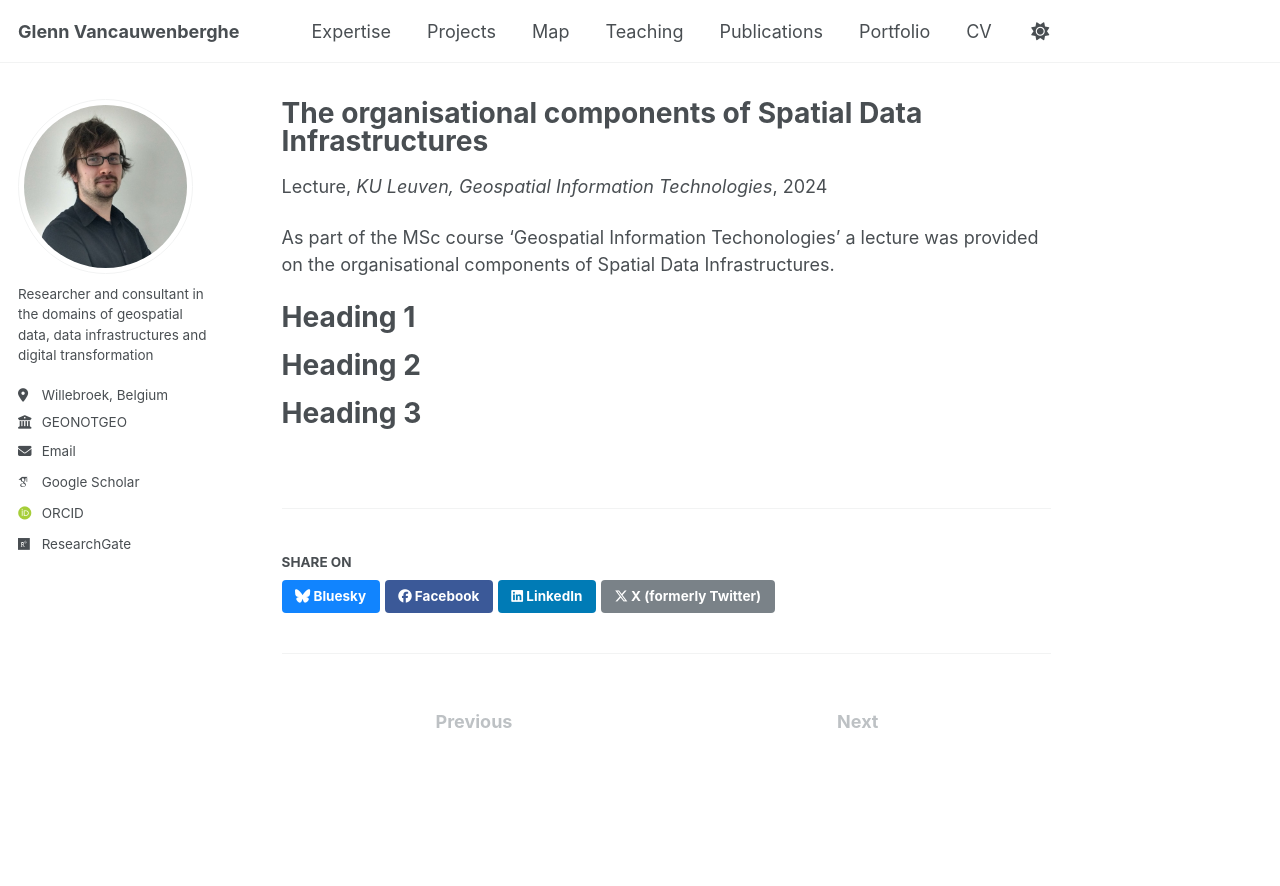
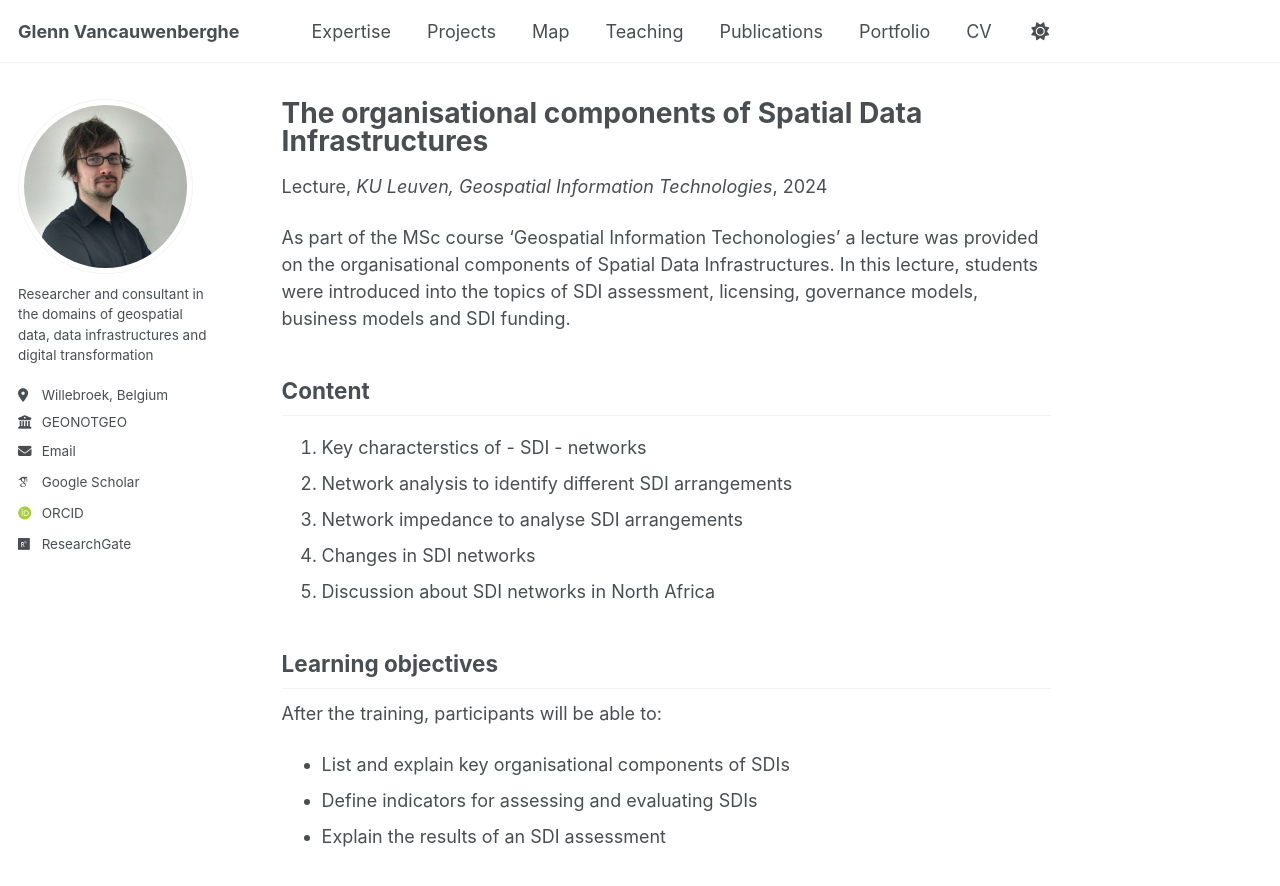
Before and after one commit to GVancauwenberghe/gvancauwenberghe.github.io, a Jekyll site: the page built from _teaching/2014-spring-teaching-1.md, in a window 1280 px wide and 900 px high. Shown: the top 886 px of the window. Built offline with Jekyll 4.4.1, drawn with Linux system fonts in a browser that asks for light colours; some web fonts are replaced.

Commit message:
Update 2014-spring-teaching-1.md

```diff
--- a/_teaching/2014-spring-teaching-1.md
+++ b/_teaching/2014-spring-teaching-1.md
@@ -8,13 +8,17 @@ date: 2024-12-16
 location: "Leuven, Belgium"
 ---
 
-As part of the MSc course 'Geospatial Information Techonologies' a lecture was provided on the organisational components of Spatial Data Infrastructures.
+As part of the MSc course 'Geospatial Information Techonologies' a lecture was provided on the organisational components of Spatial Data Infrastructures. In this lecture, students were introduced into the topics of SDI assessment, licensing, governance models, business models and SDI funding.
 
-Heading 1
-======
+## Content
+1. Key characterstics of - SDI - networks
+2. Network analysis to identify different SDI arrangements
+3. Network impedance to analyse SDI arrangements
+4. Changes in SDI networks
+5. Discussion about SDI networks in North Africa
 
-Heading 2
-======
-
-Heading 3
-======
+## Learning objectives
+After the training, participants will be able to:
+* List and explain key organisational components of SDIs
+* Define indicators for assessing and evaluating SDIs
+* Explain the results of an SDI assessment
```
